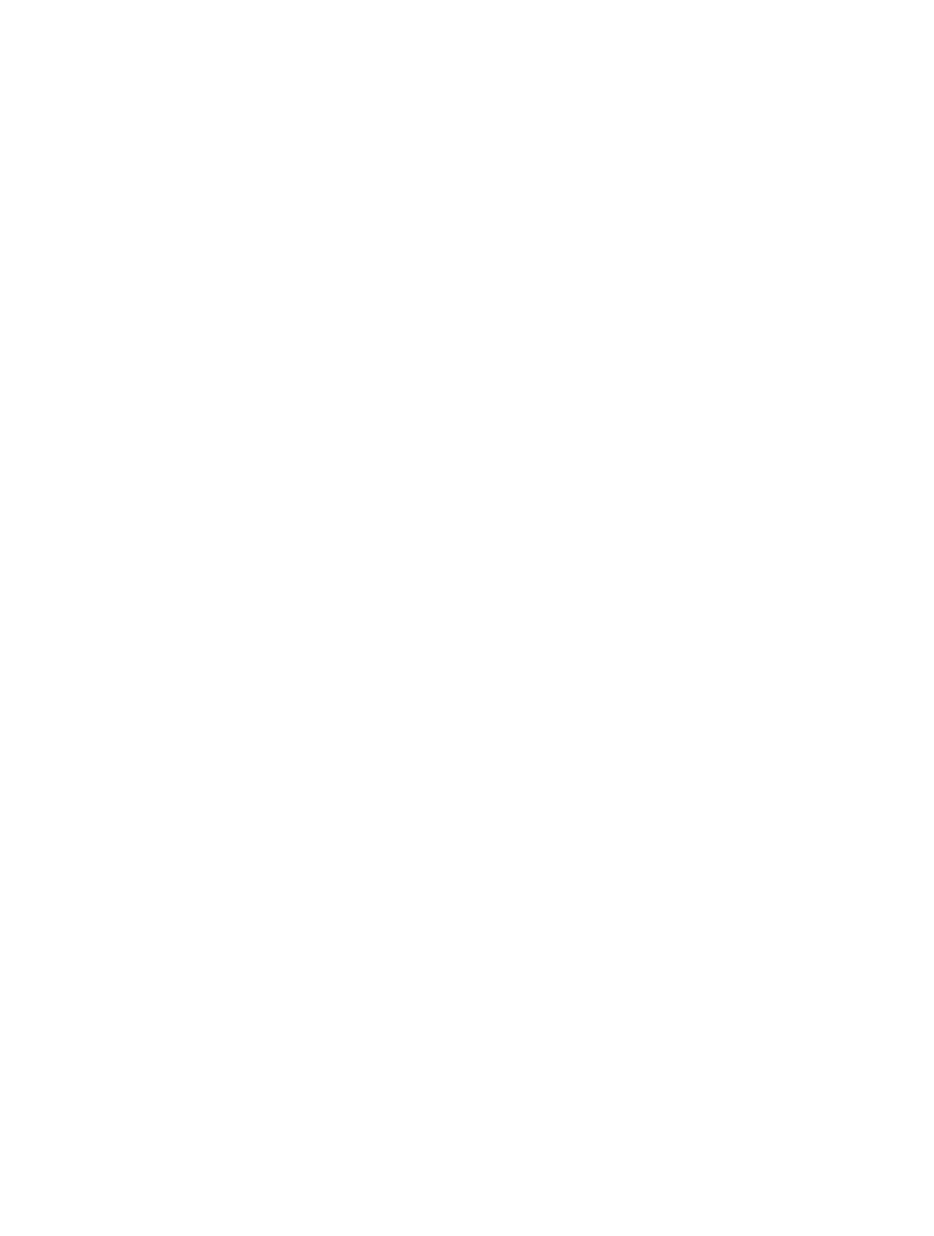
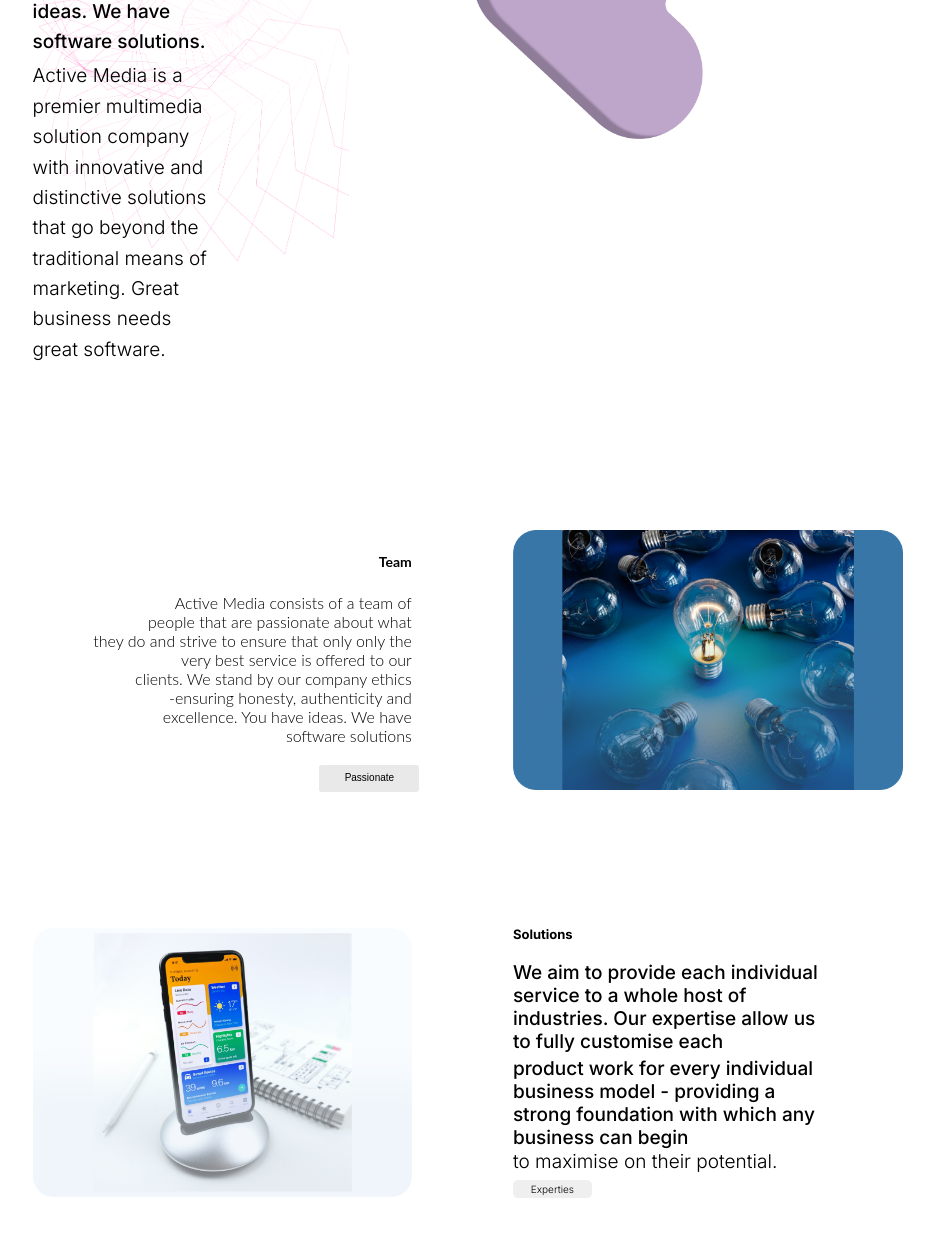
Before and after one commit to Divine-Ntambwe/Active-Media, a React (Vite) app: page /about-us in a window 1280 px wide. Shown: the part 725-1961 px from the top of the page, without its empty margins (165-1099 px from the left). Before the commit the page ends 800 px from the top, so only its background shows below. Built offline with nearby package versions, Linux system fonts and the light colour scheme.

Commit message:
merged britney's branch

```diff
--- a/src/App.jsx
+++ b/src/App.jsx
@@ -5,16 +5,21 @@ import Home from "./pages/Home";
 import About_Us from "./pages/About_Us";
 import Contact_Us from "./pages/Contact_Us";
 import Our_Services from "./pages/Our_Services";
+import Navbar from "./component/Navbar";
 
 function App() {
   return (
     <>
+
+    <Router>
+    <Navbar/>
         <Routes>
           <Route path="/" element={<Home />} />
           <Route path="/about-us" element={<About_Us />} />
           <Route path="/contact-us" element={<Contact_Us />} />
           <Route path="/our-services" element={<Our_Services />} />
         </Routes>
+    </Router>
     </>
   );
 }
--- a/src/main.jsx
+++ b/src/main.jsx
@@ -1,15 +1,10 @@
-import { StrictMode } from 'react';
-import { createRoot } from 'react-dom/client';
-import './index.css';
-import App from './App.jsx';
-import Navbar from './component/Navbar.jsx';
-import { BrowserRouter } from 'react-router-dom';
+import { StrictMode } from 'react'
+import { createRoot } from 'react-dom/client'
+import './index.css'
+import App from './App.jsx'
 
 createRoot(document.getElementById('root')).render(
   <StrictMode>
-    <BrowserRouter>
-      <Navbar />
       <App />
-    </BrowserRouter>
-  </StrictMode>
-);
+  </StrictMode>,
+)
--- a/src/pages/About_Us.jsx
+++ b/src/pages/About_Us.jsx
@@ -1,16 +1,148 @@
-import React from 'react'
-import  './About_Us.module.css'
+import { useState, useEffect } from "react";
+import { motion } from "framer-motion";
+import styles from "./About_Us.module.css";
+
+const positions = [
+  { x: "0%", y: "0%" }, // center
+  { x: "40%", y: "-40%" }, // top right
+  { x: "40%", y: "40%" }, // bottom right
+  { x: "-40%", y: "40%" }, // bottom left
+  { x: "-40%", y: "-40%" } // top left
+];
+import lightImg from '../assets/Frame 206.png';
+import "@fontsource/inter/300.css"
 
 function About_Us() {
+  const [posIndex, setPosIndex] = useState(0);
+  const [laptopVisible, setLaptopVisible] = useState(true);
+
+  useEffect(() => {
+    const handleScroll = () => {
+      const scrollValue = window.scrollY;
+
+      // Background cycles every 400px
+      const newIndex = Math.floor(scrollValue / 400) % positions.length;
+      setPosIndex(newIndex);
+
+      // Laptop logic
+      if (scrollValue > 200 && scrollValue < 600) {
+        setLaptopVisible(true);
+      } else if (scrollValue >= 600) {
+        setLaptopVisible(false);
+      } else {
+        setLaptopVisible(true);
+      }
+    };
+
+    window.addEventListener("scroll", handleScroll);
+    return () => window.removeEventListener("scroll", handleScroll);
+  }, []);
+
   return (
-    <>
-    <>
+    <section className={styles.aboutSection}>
+      {/* Background purple lines */}
+      <motion.img
+        src="/backgroundLines.png"
+        alt="Background lines"
+        className={styles.lines}
+        animate={{ x: positions[posIndex].x, y: positions[posIndex].y }}
+        transition={{ duration: 1, ease: "easeInOut" }}
+      />
+
+      {/* Laptop with bubbles */}
+      <motion.div
+        className={styles.laptopWrapper}
+        animate={laptopVisible ? { x: "-1%", opacity: 1 } : { opacity: 0 }}
+        transition={{ duration: 1.2, ease: "easeInOut" }}
+      >
+        <img src="/laptop.png" alt="Laptop with bubbles" />
+      </motion.div>
+
+      {/* Text content */}
+      <div className={styles.textContent}>
+        <motion.h1
+          className={styles.title}
+          initial={{ opacity: 0, y: -50 }}
+          whileInView={{ opacity: 1, y: 0 }}
+          transition={{ duration: 0.8 }}
+        >
+          WHO ARE WE?
+        </motion.h1>
+
+        <motion.p
+          className={styles.paragraph1}
+          initial={{ opacity: 0, y: 50 }}
+          whileInView={{ opacity: 1, y: 0 }}
+          transition={{ duration: 1 }}
+        >
+          We are a software development and <br /> media agency that focuses on <br /> business growth.
+        </motion.p>
+
+        <motion.p
+          className={styles.paragraph2}
+          initial={{ opacity: 0 }}
+          whileInView={{ opacity: 1 }}
+          transition={{ duration: 1.2 }}
+        >
+          Active Media consists <br /> of a team of people <br />that are passionate <br /> about what they do <br /> and strive to ensure <br />
+           that only the very best <br /> service is offered to <br />our clients.We stand <br />by our company ethics <br />-ensuring honesty, <br /> authenticity and <br />
+           excellence. You have <br />ideas. We have <br /> software solutions.
+        </motion.p>
+
+        <motion.p
+          className={styles.paragraph3}
+          initial={{ opacity: 0 }}
+          whileInView={{ opacity: 1 }}
+          transition={{ duration: 1.4 }}
+        >
+          Active Media is a <br /> premier multimedia <br /> solution company <br /> with innovative and <br /> distinctive solutions <br /> that go beyond the <br />traditional means of <br /> marketing. Great <br /> business needs <br />great software.
+        </motion.p>
+      </div>
     <div>
+      {/* Carmel Framework (the start) */}
+      <div className={styles.conatiner}>
+        <div className={styles.text}>
+        <h5>Team</h5>
+        <p className={styles.teamText}>
+        Active Media consists of a team of<br></br>
+        people that are passionate about what<br></br>
+        they do and strive to ensure that only only the<br></br>
+        very best service is offered to our <br></br>
+        clients. We stand by our company ethics<br></br>
+        -ensuring honesty, authenticity and <br></br>
+        excellence. You have ideas. We have <br></br>
+        software solutions</p>
+          <p className={styles.passionate}>Passionate</p>
+        </div>
+          <div className={styles.lightimage}>
+            <img src={lightImg} alt="LightBulb" />
 
+        </div>
+
+      </div>
+        <div className={styles.conatiner2}>
+          <div className={styles.text2}>
+            <img src="/src/assets/Frame 201.png" alt="PhoneImage" className={styles.image1} />
+
+          </div>
+            <div className={styles.phoneimage}>
+              <h1 className={styles.title}>Solutions</h1>
+                <p className={styles.paragraph}>
+                We aim to provide each individual service to a whole host of industries.
+                Our expertise allow us to fully customise each</p>
+                <p className={styles.paragraph2}>product work for every individual business model
+                 - providing a strong foundation with which any business can begin</p>
+                <p className={styles.paragraph3}>to maximise on their potential.</p>
+              <button className={styles.experties}>Experties</button>
+        </div>
+        </div>
+      {/* Ozias Framework (The End) */}
     </div>
-    </>
-    </>
-  )
+    </section>
+  );
 }
 
+//   )
+// }
+
 export default About_Us
--- a/src/pages/Contact_Us.jsx
+++ b/src/pages/Contact_Us.jsx
@@ -1,5 +1,6 @@
 import React from "react";
 import styles from "./Contact_Us.module.css";
+import Navbar from "../component/Navbar";
 
 const Contact_Us = () => {
   return (
--- a/src/pages/Our_Services.jsx
+++ b/src/pages/Our_Services.jsx
@@ -1,6 +1,6 @@
 import React from 'react'
 import styles from "./Our_Services.module.css"
-
+import Navbar from "../component/Navbar"
 
 import blending from "../assets/blending 1755804129410.png"
 import clouds from "../assets/Clouds 2.png"
```
